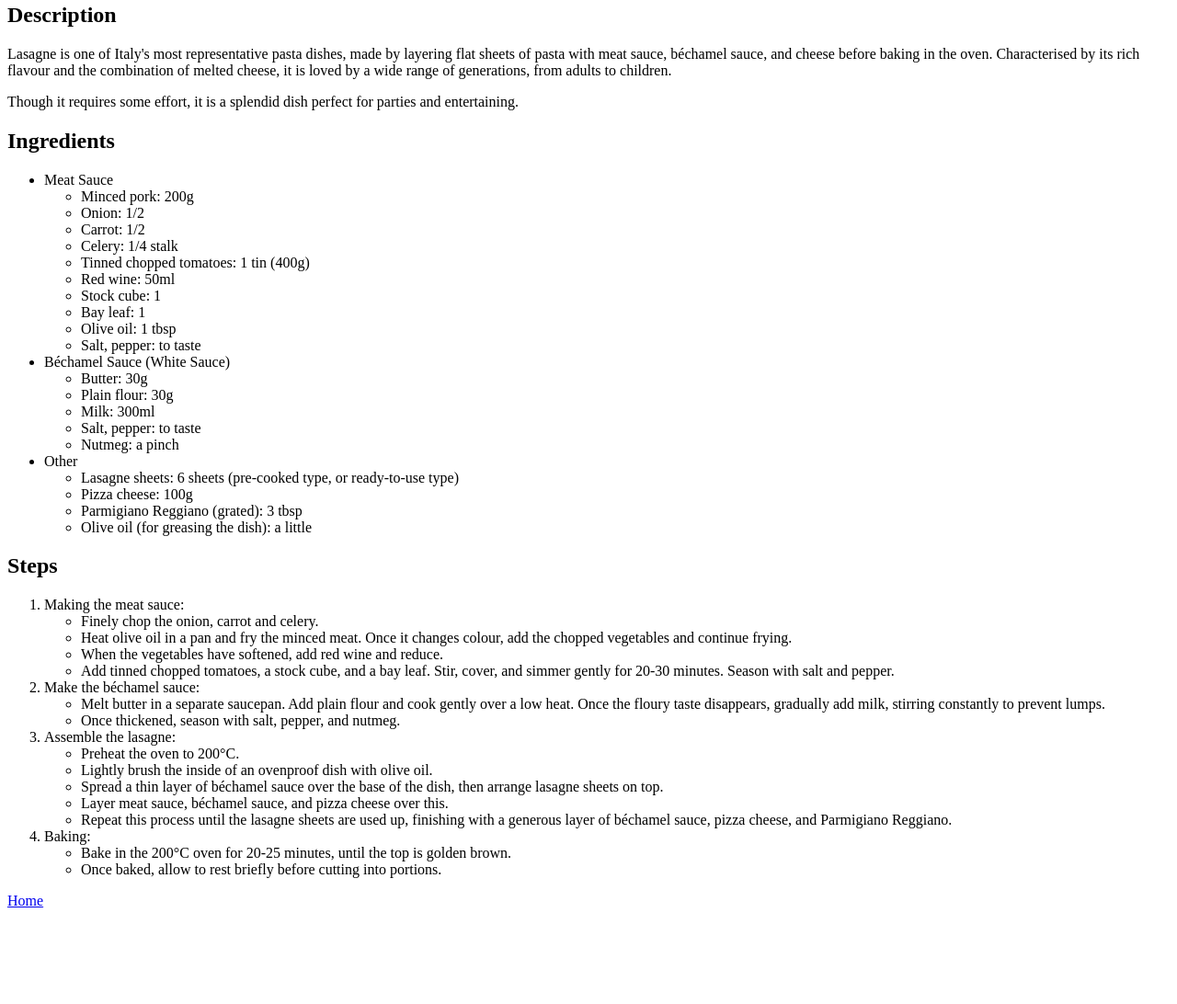
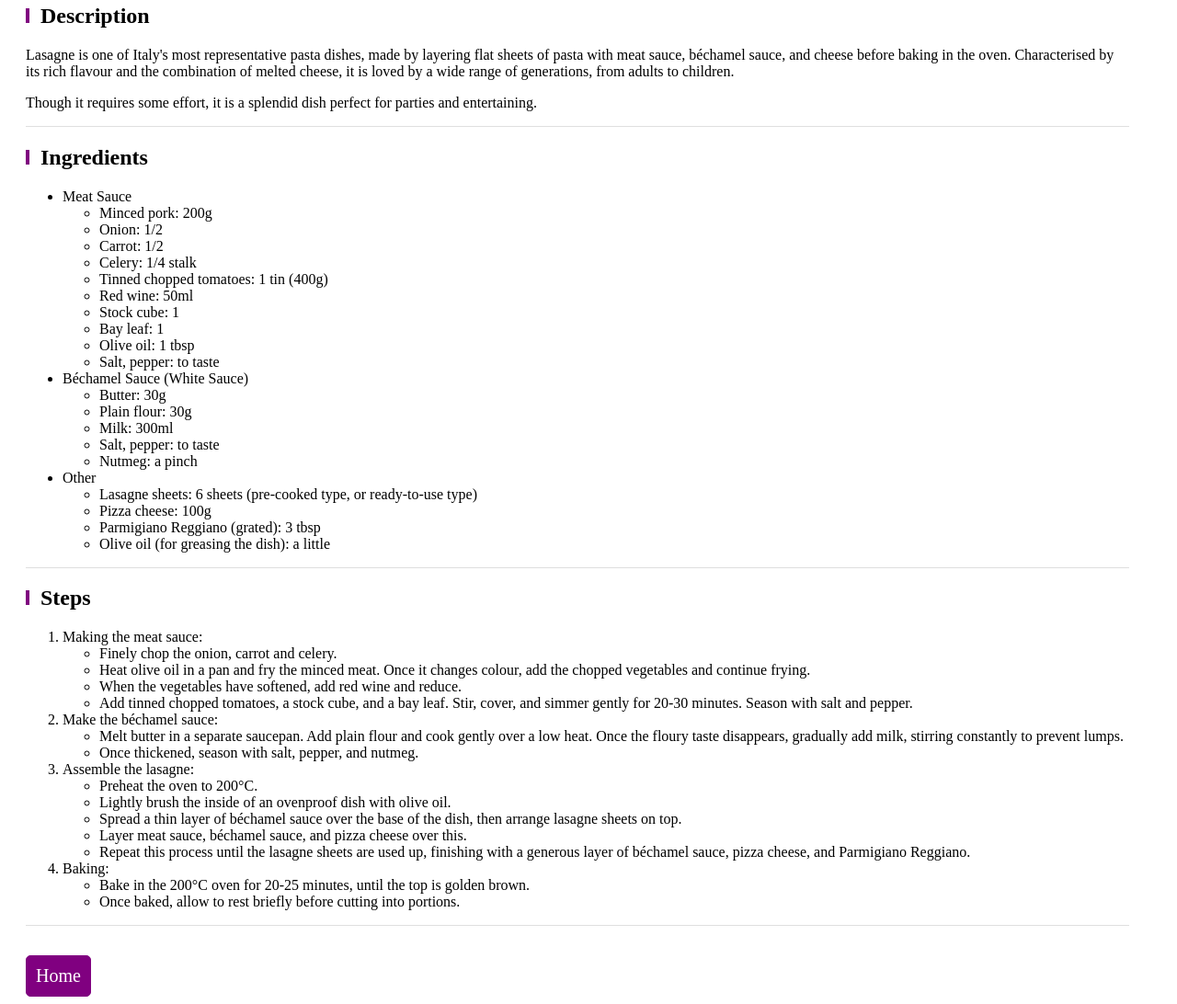
Before and after one commit to rotas256/odin-recipes, a plain HTML site: page recipes/lasagna.html in a window 1280 px wide. Shown: the part 461-1553 px from the top of the page at 92% size. Before the commit the page ends 1458 px from the top, so only its background shows below. Drawn offline with Linux system fonts and the light colour scheme.

Commit message:
feat: Styling index and lasagna page

```diff
--- a/recipes/lasagna.html
+++ b/recipes/lasagna.html
@@ -3,21 +3,25 @@
 <head>
     <meta charset="UTF-8">
     <meta name="viewport" content="width=device-width, initial-scale=1.0">
+    <link rel="stylesheet" href="../style.css">
     <title>Lasagna | Odin Recipes</title>
 </head>
 <body>
-    <h1>Lasagna</h1>
+    <main>
+        <h1 class="recipe-title">Lasagna</h1>
 
         <img src="./images/lasagna.jpg" alt="Lasagna" width="640" height="360">
 
-    <h2>Description</h2>
+        <section>
+            <h2 class="recipe-heading">Description</h2>
             <p>Lasagne is one of Italy's most representative pasta dishes, made by layering flat sheets of pasta with meat sauce, béchamel sauce, and cheese before baking in the oven. Characterised by its rich flavour and the combination of melted cheese, it is loved by a wide range of generations, from adults to children.</p>
             <p>Though it requires some effort, it is a splendid dish perfect for parties and entertaining.</p>
+        </section>
 
-
-    <h2>Ingredients</h2>
-    <ul>
-        <li>Meat Sauce
+        <section>
+            <h2 class="recipe-heading">Ingredients</h2>
+            <ul class="recipe-ingredients">
+                <li class="recipe-ingredients__item">Meat Sauce
                     <ul>
                         <li>Minced pork: 200g</li>
                         <li>Onion: 1/2</li>
@@ -31,7 +35,7 @@
                         <li>Salt, pepper: to taste</li>
                     </ul>
                 </li>
-        <li>Béchamel Sauce (White Sauce)
+                <li class="recipe-ingredients__item">Béchamel Sauce (White Sauce)
                     <ul>
                         <li>Butter: 30g</li>
                         <li>Plain flour: 30g</li>
@@ -40,7 +44,7 @@
                         <li>Nutmeg: a pinch</li>
                     </ul>
                 </li>
-        <li>Other
+                <li class="recipe-ingredients__item">Other
                     <ul>
                         <li>Lasagne sheets: 6 sheets (pre-cooked type, or ready-to-use type)</li>
                         <li>Pizza cheese: 100g</li>
@@ -49,10 +53,12 @@
                     </ul>
                 </li>
             </ul>
+        </section>
 
-    <h2>Steps</h2>
-    <ol>
-        <li>Making the meat sauce:
+        <section>
+            <h2 class="recipe-heading">Steps</h2>
+            <ol class="recipe-steps">
+                <li class="recipe-steps__item">Making the meat sauce:
                     <ul>
                         <li>Finely chop the onion, carrot and celery.</li>
                         <li>Heat olive oil in a pan and fry the minced meat. Once it changes colour, add the chopped vegetables and continue frying.</li>
@@ -60,13 +66,13 @@
                         <li>Add tinned chopped tomatoes, a stock cube, and a bay leaf. Stir, cover, and simmer gently for 20-30 minutes. Season with salt and pepper.</li>
                     </ul>
                 </li>
-        <li>Make the béchamel sauce:
+                <li class="recipe-steps__item">Make the béchamel sauce:
                     <ul>
                         <li>Melt butter in a separate saucepan. Add plain flour and cook gently over a low heat. Once the floury taste disappears, gradually add milk, stirring constantly to prevent lumps.</li>
                         <li>Once thickened, season with salt, pepper, and nutmeg.</li>
                     </ul>
                 </li>
-        <li>Assemble the lasagne:
+                <li class="recipe-steps__item">Assemble the lasagne:
                     <ul>
                         <li>Preheat the oven to 200°C.</li>
                         <li>Lightly brush the inside of an ovenproof dish with olive oil.</li>
@@ -75,15 +81,17 @@
                         <li>Repeat this process until the lasagne sheets are used up, finishing with a generous layer of béchamel sauce, pizza cheese, and Parmigiano Reggiano.</li>
                     </ul>
                 </li>
-        <li>Baking:
+                <li class="recipe-steps__item">Baking:
                     <ul>
                         <li>Bake in the 200°C oven for 20-25 minutes, until the top is golden brown.</li>
                         <li>Once baked, allow to rest briefly before cutting into portions.</li>
                     </ul>
                 </li>
             </ol>
+        </section>
 
-    <a href="../index.html">Home</a>
+        <a class="button mt-4" href="../index.html">Home</a>
+    </main>
 
 <!-- <pre>
     説明
--- /dev/null
+++ b/style.css
@@ -0,0 +1,78 @@
+*{
+    box-sizing: border-box;
+}
+
+/* index.html */
+.site-title{
+    font-size: 32px;
+    font-weight: bold;
+    border-bottom: solid 1px #00000040;
+}
+.site-content{
+    width: max-content;
+    list-style: none;
+}
+
+.site-content__item + .site-content__item{
+    margin-top: 1em;
+}
+
+.site-content__item > a{
+    display: block;
+    padding: 0.5em;
+    background-color: purple;
+    color: white;
+    font-size: 20px;
+    border-radius: 5px;
+    border: solid 1px purple;
+    text-decoration: none;
+}
+.site-content__item > a:hover{
+    background-color: white;
+    color: purple;
+}
+
+
+/* recipes */
+main{
+    max-width: 1240px;
+    padding: 0 20px;
+}
+section{
+    border-bottom: solid 1px #00000020;
+}
+.recipe-title{
+    font-size: 32px;
+    border-bottom: solid 1px #00000040;
+}
+
+.recipe-heading{
+    font-size: 24px;
+}
+.recipe-heading::before{
+    content: "";
+    width: 4px;
+    height: 16px;
+    background-color: purple;
+    display: inline-block;
+    margin-right: 0.5em;
+}
+
+.button{
+    display: block;
+    width: fit-content;
+    padding: 0.5em;
+    background-color: purple;
+    color: white;
+    font-size: 20px;
+    border-radius: 5px;
+    border: solid 1px purple;
+    text-decoration: none;
+}
+.button:hover{
+    background-color: white;
+    color: purple;
+}
+.mt-4{
+    margin-top: 2rem;
+}
```
Also changed, not shown: index.html (+9 -7 lines). Lines whose indentation alone changed are shown as unchanged.
